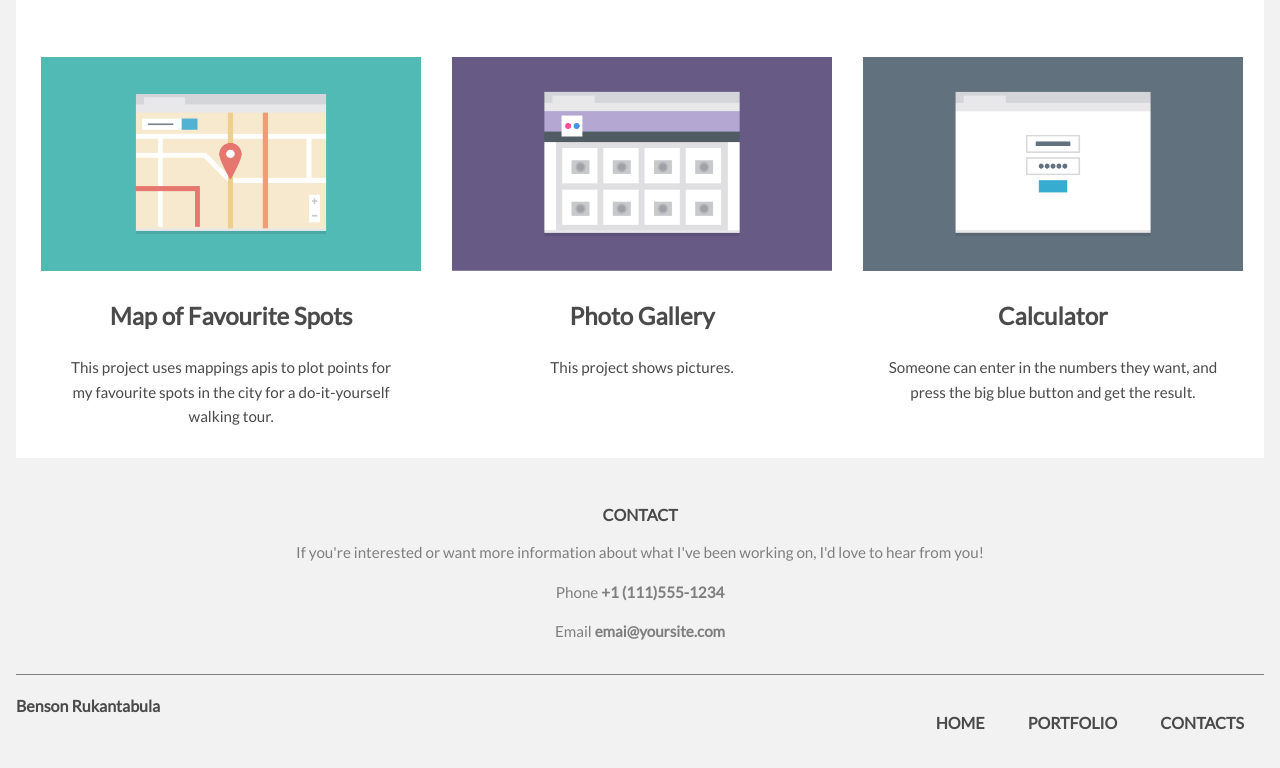
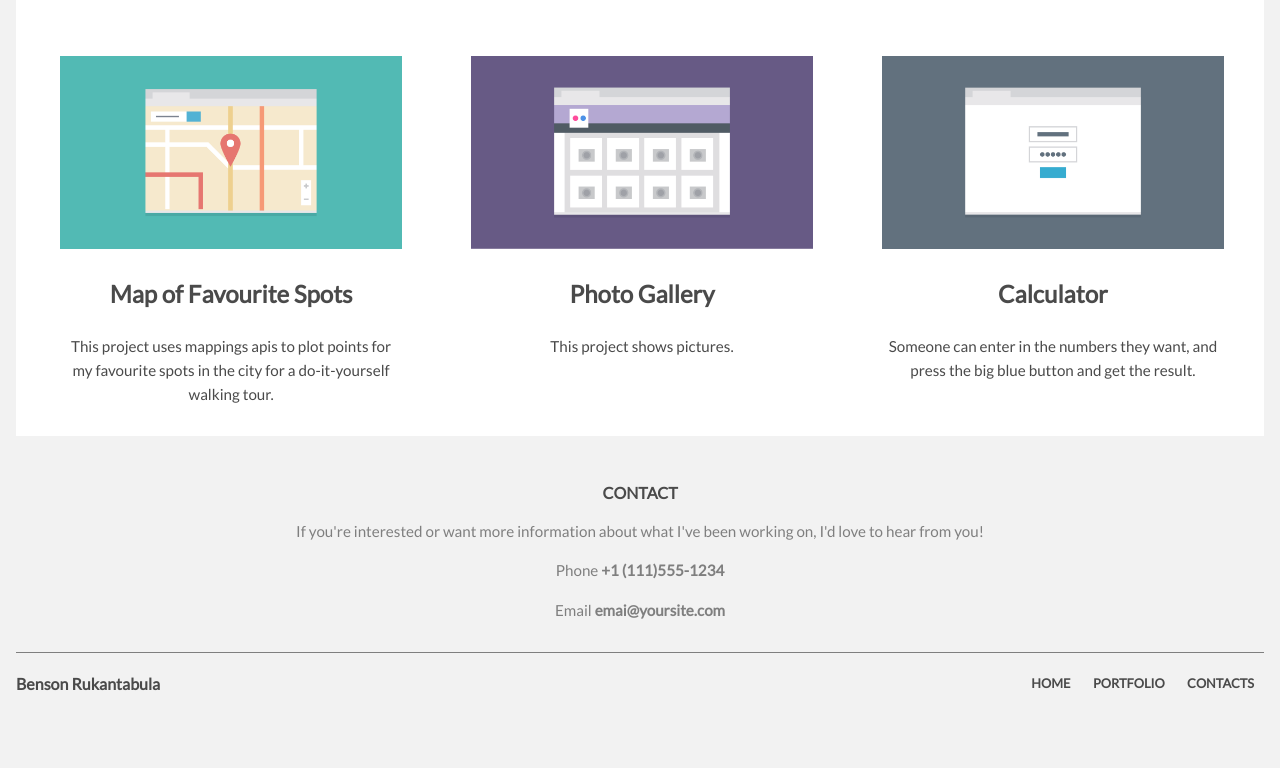
Before and after one commit to rukantabula/responsive_layout_v3, a plain HTML site: page index.html in a window 1280 px wide. Shown: the part 908-1676 px from the top of the page. After the commit the page ends 1623 px from the top, so only its background shows below. Drawn offline with Linux system fonts and the light colour scheme.

Commit message:
project finalized

```diff
--- a/css/style.css
+++ b/css/style.css
@@ -45,9 +45,9 @@ img {
   font-size: 1.5626em;
 }
 
+.portfolio-header,
 .main-nav a,
-.contact-title,
-.nav-top a {
+.contact-title {
   font-size: 1em;
   font-weight: bold;
   text-transform: uppercase;
@@ -115,6 +115,12 @@ img {
   float: right;
 }
 
+.nav-top a {
+  font-size: 0.8em;
+  font-weight: bold;
+  text-transform: uppercase;
+}
+
 .footer-name {
   float: left;
 }
@@ -123,19 +129,11 @@ img {
   display: none;
 }
 
-.clearfix::after {
-  content: " ";
-  display: table;
-  clear: both;
-}
-
 /* =================================
   Media Queries
 ==================================== */
 
 @media (min-width: 769px) {
-
-
   .main-nav li,
   .main-nav a {
     display: inline;
@@ -148,39 +146,60 @@ img {
 
   .profile-image {
     width: 300px;
-    padding-left: 50px;
+    padding: 20px;
+    border: 1px solid rgba(0, 0, 0, 0.1);
+    margin-left: 40px;
     float: right;
+  }
+
+  .portfolio-image {
+    width: 75%;
   }
 
   .header-container,
   .intro {
     max-width: 80%;
     margin: 0 auto;
-
   }
 
-
   .description {
-  margin: 30px 30px;
+    padding: 30px 0;
   }
 
   .nav-top {
     display: none;
   }
 
-
   .footer-name,
   .footer-nav {
     display: inline-block;
-  font-size: 1em;
   }
 
   .footer-nav {
     float: right;
+    font-size: 0.8em;
   }
 
   .footer-name {
     float: left;
+    font-size: 1em;
+  }
+
+  .footer-nav li,
+  .footer-nav a {
+    display: inline;
+  }
+
+  .footer-nav a {
+    font-size: 1em;
+    font-weight: bold;
+    text-transform: uppercase;
+    color: #4a4a4a;
+    margin: 0 10px;
+  }
+
+  .footer-nav {
+    margin-top: 15px;
   }
 
   .col {
@@ -192,7 +211,7 @@ img {
     padding-right: 1em;
   }
 
-
+  /* Media Queries */
   .clearfix::after {
     content: " ";
     display: table;
@@ -222,17 +241,24 @@ img {
   .main-header {
     position: fixed;
     background: #f2f2f2;
-    box-shadow: 0 .3px 2px rgba(0,0,0,.4);
+    box-shadow: 0 0.3px 4px rgba(0, 0, 0, 0.4);
     width: 100%;
     height: 70px;
     top: 0;
-    z-index: 1000;
+    z-index: 9999;
   }
 
   .profile-image {
     width: 50%;
   }
 
+  .portfolio-image {
+    width: 90%;
+  }
+
+  .description {
+    padding: 50px 0 20px;
+  }
 
   .col {
     display: inline-block;
@@ -242,12 +268,4 @@ img {
     padding-left: 1em;
     padding-right: 1em;
   }
-
-
-  .clearfix::after {
-    content: " ";
-    display: table;
-    clear: both;
 }
-
-}
--- a/index.html
+++ b/index.html
@@ -1,5 +1,5 @@
 <!DOCTYPE html>
-<html">
+<html  lang="en" dir="ltr">
   <head>
     <meta name="viewport" content="width=device-width, initial-scale=1.0">
     <title>Benson Rukantabula</title>
@@ -9,9 +9,8 @@
   </head>
   <body>
 
-
     <header class="main-header">
-        <div class="header-container  clearfix">
+      <div class="header-container clearfix">
         <h1 class="name"><a href="#">Benson Rukantabula</a></h1>
         <ul class="main-nav">
           <li><a href="#index.html">Home</a></li>
@@ -32,7 +31,7 @@
       </div><!--/.banner-->
 
       <div id="portfolio-section" class="main-content">
-        <h2>Portfolio</h2>
+        <h2 class="portfolio-header">Portfolio</h2>
 
         <div class="portfolio col">
           <img class="portfolio-image" src="images/portfolio-1.png"
@@ -94,15 +93,18 @@
         <p class="email">Email <strong>emai@yoursite.com</strong></p>
       </div>
 
-      <footer class="main-footer clearfix">
+      <footer class="main-footer">
+        <div class="clearfix">
           <h2 class="name footer-name"><a href="#">Benson Rukantabula</a></h2>
           <h2 class="nav-top"><a href="#">Back to top</a></h2>
-        <ul class="main-nav footer-nav">
+          <ul class="footer-nav">
             <li><a href="#">Home</a></li>
             <li><a href="#">Portfolio</a></li>
             <li><a href="#">Contacts</a></li>
           </ul>
+        </div>
       </footer>
+    </div>
 
     </body>
   </html>
```
Lines whose indentation alone changed are shown as unchanged.
